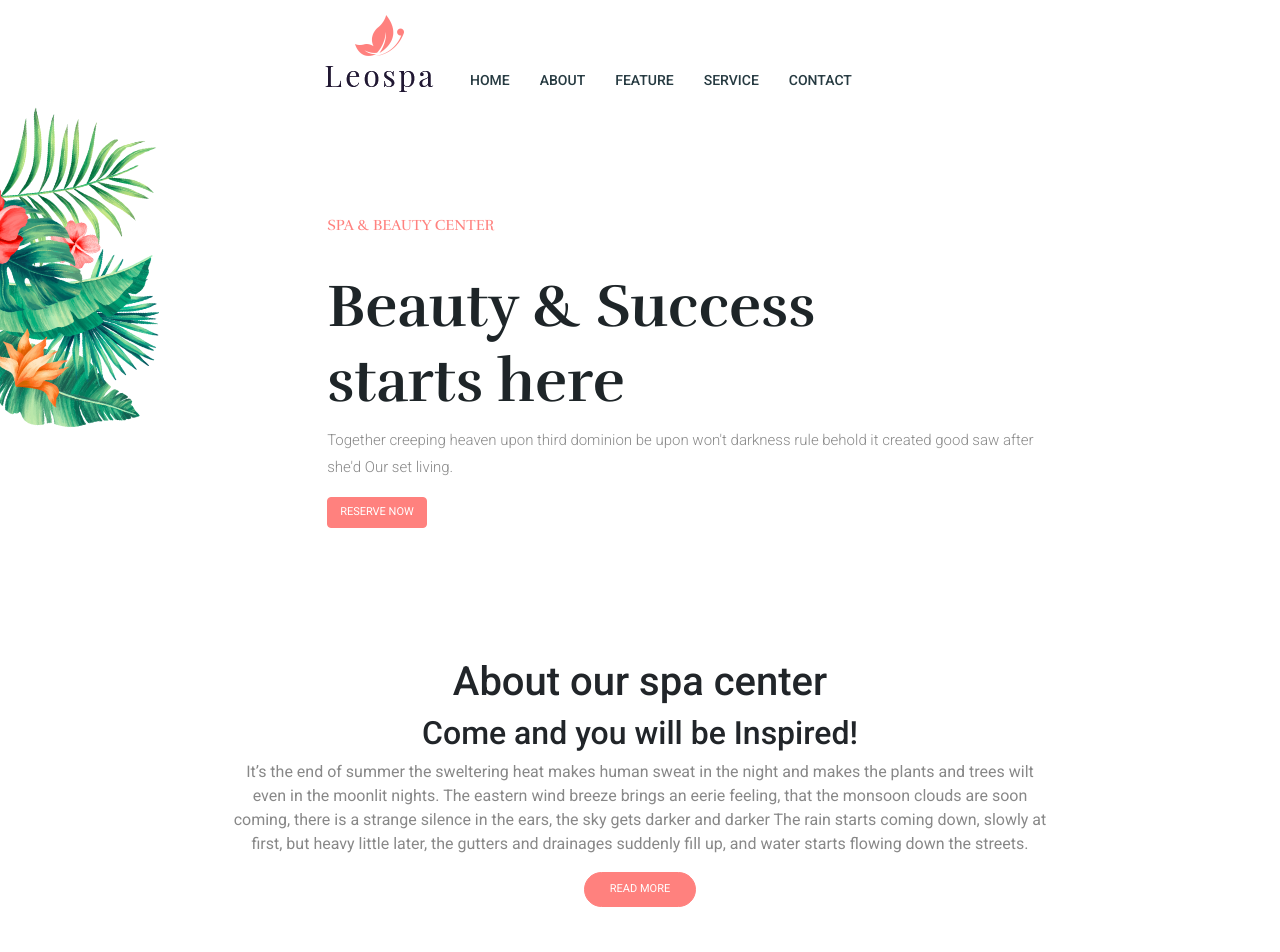
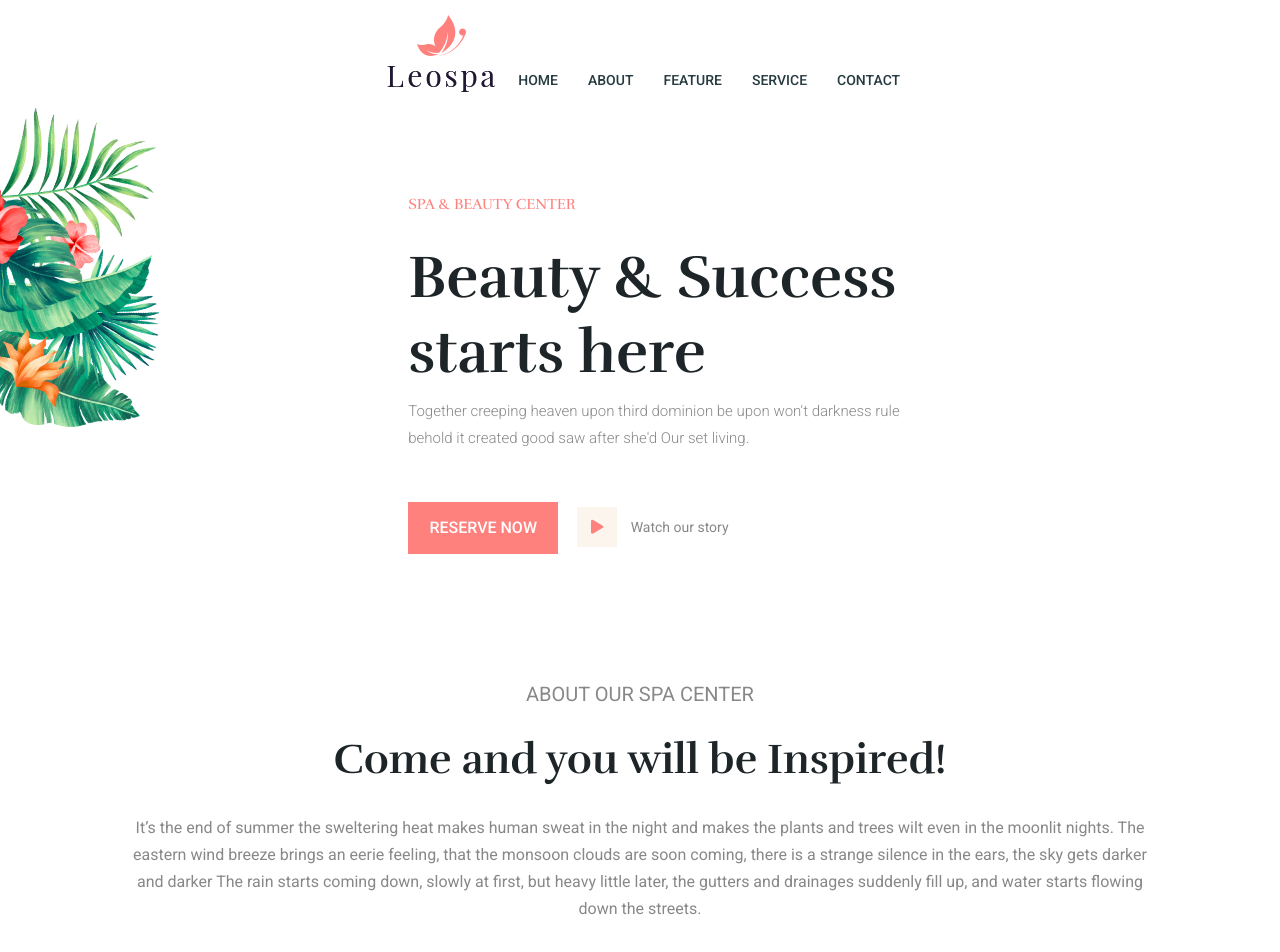
Before and after one commit to OrniNoor/leospa, a plain HTML site: page index.html in a window 1280 px wide. Shown: the top 952 px of the page. Drawn offline with nearby package versions, Linux system fonts and the light colour scheme.

Commit message:
update with blog section and design changes to all

```diff
--- a/css/style.css
+++ b/css/style.css
@@ -14,6 +14,11 @@ header{
 }
 p{
 	color:#888888;
+}
+.nav-row{
+    align-items: center;
+
+    margin: 0 auto;
 }
 #blog-footer{
 
@@ -45,6 +50,9 @@ p{
 	font-size:15px;
 	font-family: 'Roboto', sans-serif;
 	font-weight:300;
+	margin-bottom: 50px;
+
+
 
 	line-height: 27px;
 }
@@ -127,6 +135,10 @@ section{
     -moz-box-sizing:border-box;
     box-sizing:border-box;
 }
+#team .section-title-wrapper{
+	margin:0 auto;
+	text-align: center;
+}
 
 .feature-content-wrapper{
 	margin:0 auto;
@@ -137,10 +149,32 @@ section{
 	color:#fff;
 	line-height: 40px;
 }
+.vdo-btn i{
+	    background-color: #fcf5ee;
+    color: #ff817e;
+     height: 40px;
+    width: 40px;
+    line-height: 40px;
+    text-align: center;
+    margin-right: 10px;
+	    margin-left: 15px;
+
+}
+.vdo-btn{
+	color: #888888;
+    font-size: 14px;
+
+}
 .btn{
-	font-size:11px;
+	font-size:16px;
 	font-family:'Roboto', sans-serif;
 	text-transform:uppercase;
+	border-radius:0;
+    font-weight: 500;
+    line-height: 20px;
+    text-transform: uppercase;
+    min-width: 150px;
+    padding: 15px 12px;
 }
 .btn-primary{
 	background:#ff817e;
@@ -152,8 +186,11 @@ section{
     border-color: #30383b;
 }
 .btn-rounded{
-	border-radius:20px;
-	padding:8px 25px;
+	border-radius: 50px;
+    padding: 15px 12px;
+
+
+
 }
 .btn-dark{
 	background:#30383b;
@@ -174,6 +211,7 @@ section{
 .card-content{
 	font-size:14px;
 	line-height:27px;
+	margin-bottom: 40px;
 }
 #service .card-title{
 	font-size:22px;
@@ -217,6 +255,45 @@ section{
 #blog-footer .copyright a {
     color: #ff817e;
 }
+#about .section-title{
+	font-size: 20px;
+    font-weight: 400;
+    line-height: 20px;
+    text-transform: uppercase;
+    margin-bottom: 30px;
+	color: #888;
+
+}
+#about .section-subtitle, #service .section-subtitle, #blog .section-subtitle, #team .section-subtitle{
+	font-size: 42px;
+    margin-bottom: 30px;
+	font-family: 'Rufina', serif;
+	font-weight:bold;
+	color:#1e2528;
+	margin-top: 26px;
+
+}
+#about .section-content, #service .section-content,#blog .section-content, #team p{
+	margin-bottom:60px;
+	line-height: 27px;
+}
+#feature .section-content{
+	color: #fff;
+    font-family: "Rufina", serif;
+    font-weight: bold;
+	font-size:14px;
+}
+#blog .card-title{
+	color: #263a41;
+    font-size: 22px;
+	font-family: 'Rufina', serif;
+	font-weight:bold;
+}
+.card:hover{
+	-webkit-box-shadow: 10px 10px 21px -4px rgba(0,0,0,0.75);
+-moz-box-shadow: 10px 10px 21px -4px rgba(0,0,0,0.75);
+box-shadow: 10px 10px 21px -4px rgba(0,0,0,0.75);
+}
 @media only screen and (min-width: 768px) and (max-width: 992px){
 
 }
--- a/index.html
+++ b/index.html
@@ -19,11 +19,15 @@
 
 
 <nav class="navbar navbar-expand-sm navbar-right">
+<div class="container">
+<div class="row nav-row">
+<div class="col-md-3">
 <a class="navbar-brand" href="#"><img src="assets/logo.png" alt="leospa"></a>
 <button type="button" class="navbar-toggler" data-toggle="collapse" data-target="#blog-navbar">
       <span class="navbar-toggler-icon"><i class="fas fa-bars" style="color:#212529; font-size:28px;"></i></span>
       </button>
-
+      </div>
+	  <div class="col-md-9">
 
     <div class="collapse navbar-collapse" id="blog-navbar">
       <ul class="navbar-nav">
@@ -34,8 +38,9 @@
         <li class="nav-item"><a href="#">Contact</a></li>
       </ul>
       </div>
-
-
+	  </div>
+  </div>
+</div>
 </nav>
  <div class="container-fluid">
 
@@ -45,14 +50,18 @@
 <div class="banner-img-wrapper">
 <img src="assets/flower.png" alt="leospa" class="banner-img" />
 </div>
-<div class="col-md-8 mx-auto">
+<div class="col-md-8 col-lg-6 mx-auto">
 
 <div class="banner-content-wrapper">
-<h1 class="section-title">Spa & beauty center</h1>
+<span class="section-title">Spa & beauty center</span>
 <h2 class="section-subtitle">Beauty & Success<br/> starts here</h2>
 <p class="section-content">Together creeping heaven upon third dominion be upon won't darkness rule
 behold it created good saw after she'd Our set living.</p>
 <button class="btn btn-primary">RESERVE NOW</button>
+<a class="vdo-btn" href="#">
+<i class="fa fa-play"></i>
+                Watch our story
+              </a>
 </div>
 </div>
 </div>
@@ -60,9 +69,9 @@ behold it created good saw after she'd Our set living.</p>
 </section>
 <section id="about">
 <div class="row">
-<div class="col-md-8 mx-auto">
+<div class="col-md-10 col-lg-10 mx-auto">
 <div class="about-content-wrapper">
-<h1 class="section-title">About our spa center</h1>
+<span class="section-title">About our spa center</span>
 <h2 class="section-subtitle">Come and you will be Inspired!</h2>
 <p class="section-content">It’s the end of summer the sweltering heat makes human sweat in the night and makes the plants and trees wilt even in the moonlit nights. The eastern wind breeze brings an eerie feeling, that the monsoon clouds are soon coming, there is a strange silence in the ears, the sky gets darker and darker
 The rain starts coming down,
@@ -124,11 +133,13 @@ and water starts flowing down the streets.
 </div>
 </section>
 <section id="service">
+<div class="container">
 <div class="row">
 <div class="col-md-8 mx-auto">
 <div class="about-content-wrapper">
 <h2 class="section-subtitle">Popular Procedures</h2>
       <p class="section-content">To doesn't his appear replenish together called he of mad place won't wherein blessed second every wherein were meat kind wherein and martcin </p>
+</div>
 </div>
 <div class="card-wrapper mx-auto">
 <div class="card">
@@ -156,6 +167,7 @@ and water starts flowing down the streets.
     </div>
   </div>
   </div>
+
 </div>
 </div>
 </div>
@@ -234,7 +246,42 @@ and water starts flowing down the streets.
 </div>
 </section>
 <section id="blog">
+<div class="container">
 <div class="row">
+<div class="col-md-8 mx-auto">
+<div class="about-content-wrapper">
+<h2 class="section-subtitle">Latest From Blog</h2>
+      <p class="section-content">To doesn't his appear replenish together called he of mad place</p>
+</div>
+</div>
+<div class="card-wrapper mx-auto">
+<div class="card">
+    <img class="card-img-top" src="assets/spa3.jpg" alt="Card image" style="width:100%">
+    <div class="card-body">
+      <h3 class="card-title"> Had seed herb grass mids</h3>
+	  <p class="card-content">Living winged said you darkness you're divide gathered and bring one seasons face great dr Waters firmament place which.</p>
+      <button class="btn btn-rounded btn-primary stretched-link">Read more</button>
+    </div>
+  </div>
+<div class="card">
+    <img class="card-img-top" src="assets/spa1.jpg" alt="Card image" style="width:100%">
+    <div class="card-body">
+      <h3 class="card-title">Divid image unto creeping </h3>
+	  <p class="card-content">Living winged said you darkness you're divide gathered and bring one seasons face great dr Waters firmament place which.</p>
+      <button class="btn btn-rounded btn-primary stretched-link">Read more</button>
+    </div>
+  </div>
+<div class="card">
+    <img class="card-img-top" src="assets/spa2.jpg" alt="Card image" style="width:100%">
+    <div class="card-body">
+      <h3 class="card-title"> Had seed herb grass mids</h3>
+	  <p class="card-content">Living winged said you darkness you're divide gathered and bring one seasons face great dr Waters firmament place which.</p>
+      <button class="btn btn-rounded btn-primary stretched-link">Read more</button>
+    </div>
+  </div>
+  </div>
+
+</div>
 </div>
 </section>
 <section id="contact">
```
